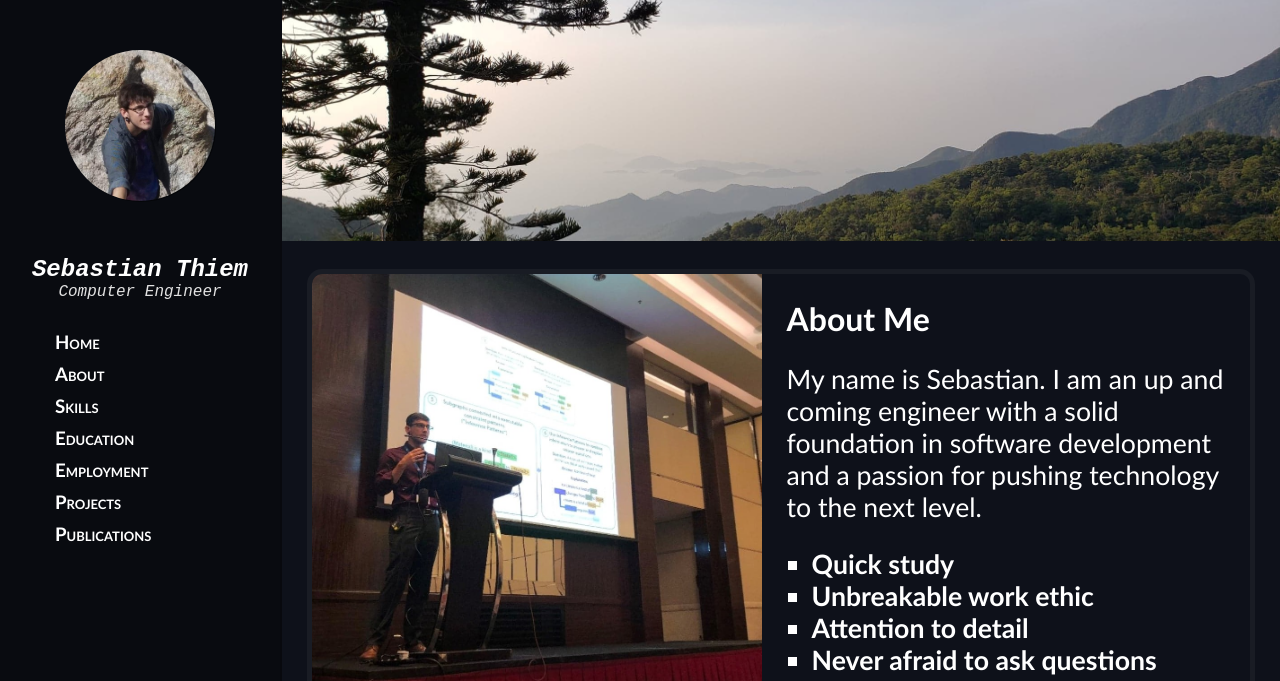
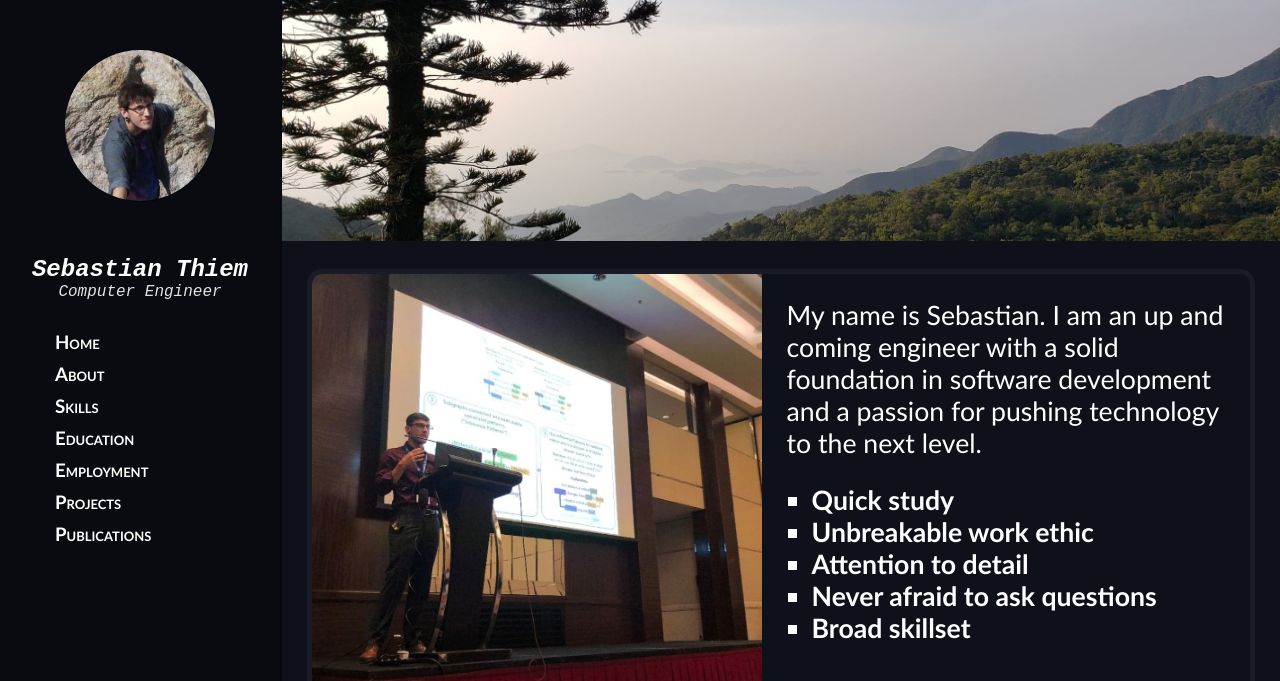
Before and after one commit to SeaBass917/SeaBass917.github.io, a plain HTML site: page index.html in a window 1280 px wide. Shown: the top 681 px of the page. Drawn offline with Linux system fonts and the light colour scheme.

Commit message:
Removed the header in about me

```diff
--- a/index.html
+++ b/index.html
@@ -59,7 +59,7 @@
                 <img src="res/seb-coin-4.jpg" alt="Sebastian presenting at COIN">
                 <div id="aboutTextContainer">
                     <div>
-                        <h1>About Me </h1>
+                        <!-- <h1>About Me </h1> -->
                         <p>
                             My name is Sebastian. I am an up and coming engineer with a solid foundation
                             in software development and a passion for pushing technology to the next level.
```
